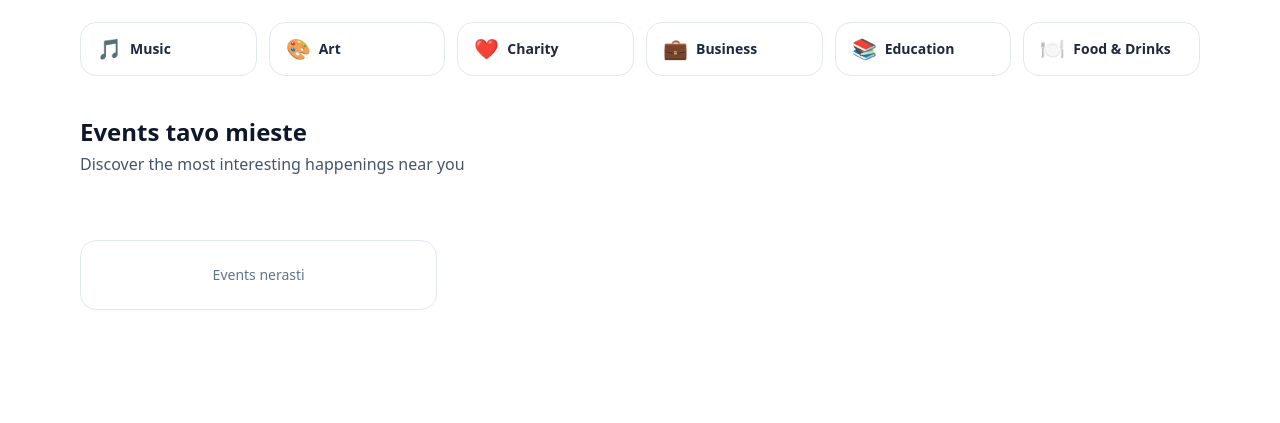
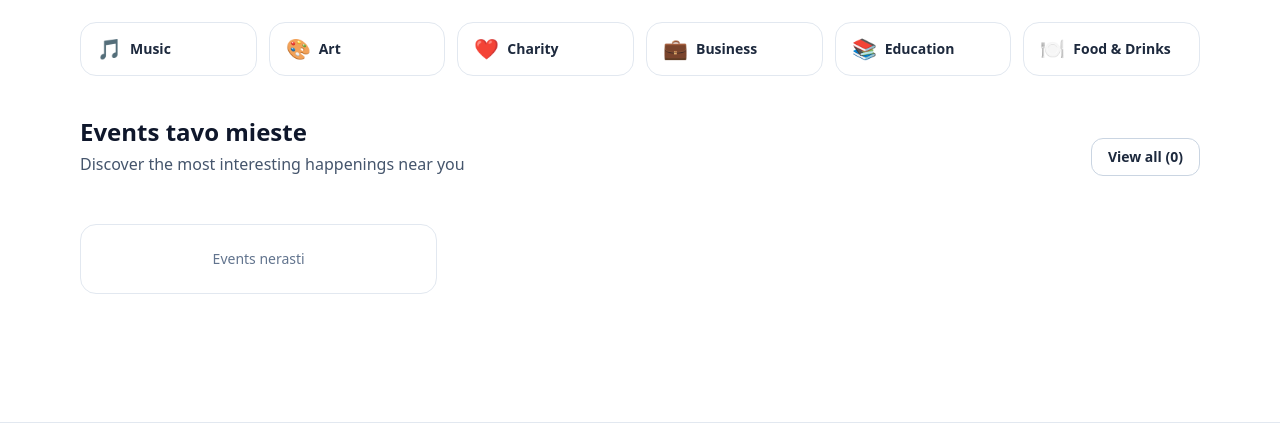
Before and after one commit to edmundasx/CityEventsPKP, a PHP site: page /index.php in a window 1280 px wide. Shown: the part 675-1098 px from the top of the page. Run offline with PHP 8.4, Linux system fonts and the light colour scheme; tables that the repository leaves empty or names only in its code hold one stand-in row (values such as "Sample post"); style sheets or scripts are compiled from the project's sources.

Commit message:
events element

```diff
--- a/src/Controllers/HomeController.php
+++ b/src/Controllers/HomeController.php
@@ -21,8 +21,8 @@ final class HomeController
         $enableLoginModal = true;
 
         $repo = new EventRepository(Db::pdo());
-        $events = $repo->homepageEvents(null, true); // all future approved events
-        $mapEvents = $repo->mapEvents(true);
+        $events = $repo->homepageEvents(null, true, 1); // all approved events from now -1h
+        $mapEvents = $repo->mapEvents(true, 1);
 
         $mapById = [];
         foreach ($mapEvents as $event) {
--- a/src/Controllers/MapController.php
+++ b/src/Controllers/MapController.php
@@ -18,7 +18,7 @@ final class MapController
         // Provide ALL data your partials might rely on (so they can't silently output nothing)
 
         $repo = new EventRepository(Db::pdo());
-        $events = $repo->mapEvents(true);
+        $events = $repo->mapEvents(true, 1);
         $breadcrumbs = [
             ["label" => "Events", "href" => $base . "/home#events"],
             ["label" => "Map", "href" => $base . "/map"],
--- a/src/Repositories/EventRepository.php
+++ b/src/Repositories/EventRepository.php
@@ -15,8 +15,11 @@ final class EventRepository
     public function homepageEvents(
         ?int $limit = 12,
         bool $onlyFuture = true,
+        int $lookbackHours = 0,
     ): array {
-        $futureClause = $onlyFuture ? "AND e.event_date >= NOW()" : "";
+        $futureClause = $onlyFuture
+            ? "AND e.event_date >= DATE_SUB(NOW(), INTERVAL :lookback_hours HOUR)"
+            : "";
         $limitClause = $limit !== null ? "LIMIT :limit" : "";
 
         $sql = "
@@ -29,6 +32,13 @@ final class EventRepository
         ";
 
         $stmt = $this->pdo->prepare($sql);
+        if ($onlyFuture) {
+            $stmt->bindValue(
+                ":lookback_hours",
+                max(0, $lookbackHours),
+                PDO::PARAM_INT,
+            );
+        }
         if ($limit !== null) {
             $stmt->bindValue(":limit", $limit, PDO::PARAM_INT);
         }
@@ -57,9 +67,14 @@ final class EventRepository
         }, $rows);
     }
 
-    public function mapEvents(bool $onlyFuture = true): array
+    public function mapEvents(
+        bool $onlyFuture = true,
+        int $lookbackHours = 0,
+    ): array
     {
-        $futureClause = $onlyFuture ? "AND e.event_date >= NOW()" : "";
+        $futureClause = $onlyFuture
+            ? "AND e.event_date >= DATE_SUB(NOW(), INTERVAL :lookback_hours HOUR)"
+            : "";
         $columns = $this->eventColumns();
 
         $sql =
@@ -90,6 +105,13 @@ final class EventRepository
         ";
 
         $stmt = $this->pdo->prepare($sql);
+        if ($onlyFuture) {
+            $stmt->bindValue(
+                ":lookback_hours",
+                max(0, $lookbackHours),
+                PDO::PARAM_INT,
+            );
+        }
         $stmt->execute();
 
         $rows = $stmt->fetchAll(PDO::FETCH_ASSOC);
--- /dev/null
+++ b/src/Views/pages/events/blank.php
@@ -0,0 +1,2 @@
+<?php
+// Intentionally blank event detail content.
--- a/src/Views/pages/home.php
+++ b/src/Views/pages/home.php
@@ -79,9 +79,6 @@ $e = static fn($value) => htmlspecialchars(
       <h2 class="section-title">Events tavo mieste</h2>
       <p class="section-subtitle">Discover the most interesting happenings near you</p>
     </div>
-  </div>
-
-  <div class="mt-4 flex justify-end">
     <button
       id="homeEventsToggle"
       type="button"
@@ -97,6 +94,7 @@ $e = static fn($value) => htmlspecialchars(
   $gridClass = "events-grid";
   $gridExtraClass = "mt-6";
   $gridInitialVisible = 3;
+  $gridStartExpanded = true;
   $emptyText = "Events nerasti";
   $basePath = ($base ?? "") . "/events";
   $events = $events ?? [];
--- a/src/Views/partials/events-grid.php
+++ b/src/Views/partials/events-grid.php
@@ -6,6 +6,7 @@ $gridExtraClass = $gridExtraClass ?? "";
 $gridInitialVisible = isset($gridInitialVisible)
     ? max(0, (int) $gridInitialVisible)
     : 0;
+$gridStartExpanded = !empty($gridStartExpanded);
 $emptyText = $emptyText ?? "Events nerasti";
 $base = $base ?? rtrim(str_replace("\\", "/", dirname($_SERVER["SCRIPT_NAME"] ?? "")), "/");
 if ($base === "." || $base === "/") {
@@ -20,6 +21,7 @@ $e = static fn($v) => htmlspecialchars((string) $v, ENT_QUOTES, "UTF-8");
   id="<?= $e($gridId) ?>"
   class="<?= $e(trim($gridClass . " " . $gridExtraClass)) ?>"
   data-initial-visible="<?= $e((string) $gridInitialVisible) ?>"
+  data-start-expanded="<?= $gridStartExpanded ? "1" : "0" ?>"
 >
   <?php if (empty($events)): ?>
     <div class="events-empty"><?= $e($emptyText) ?></div>
```
Also changed, not shown: public/assets/js/home-map.js, src/Views/pages/event-page.php (deleted).
